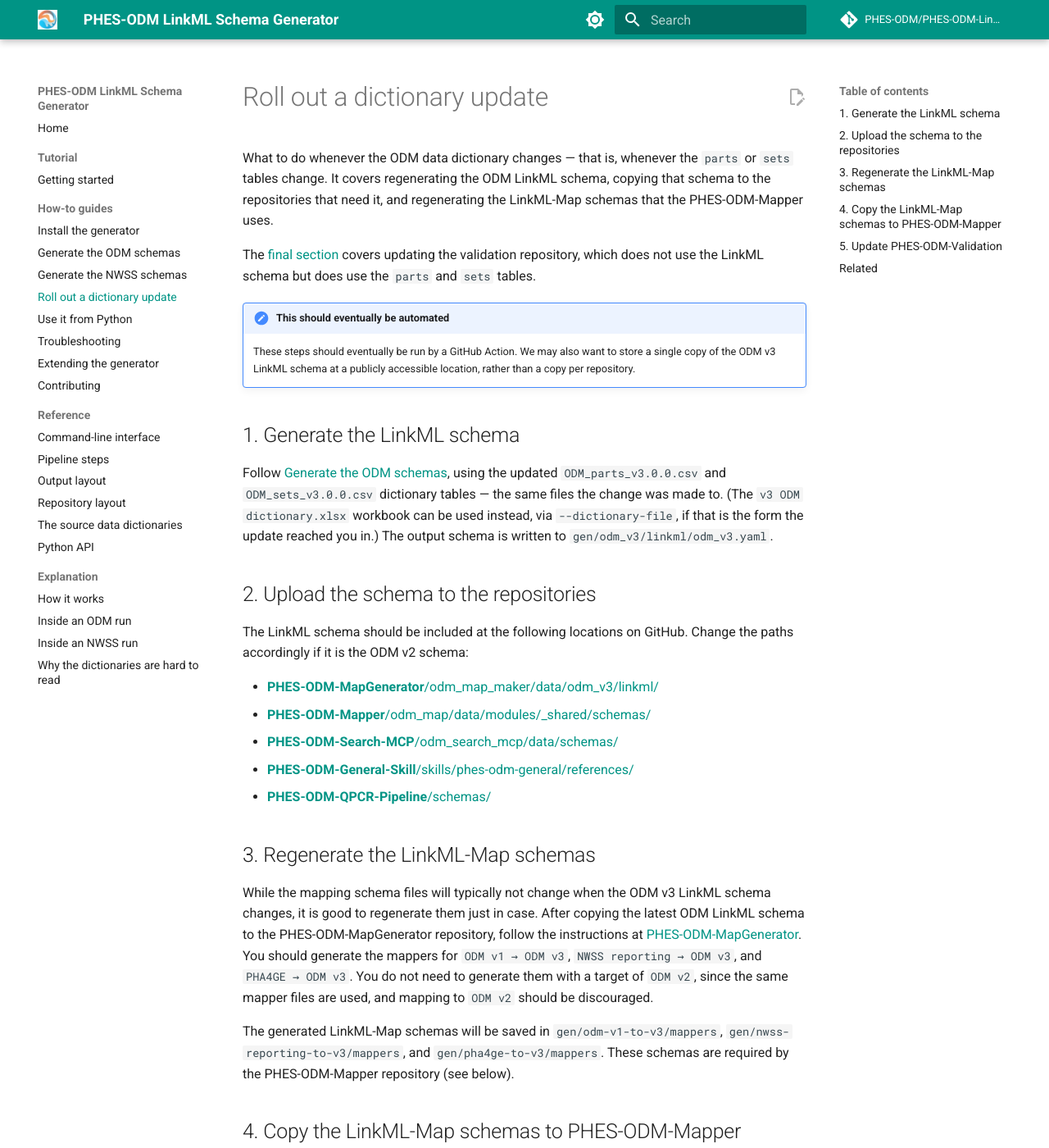
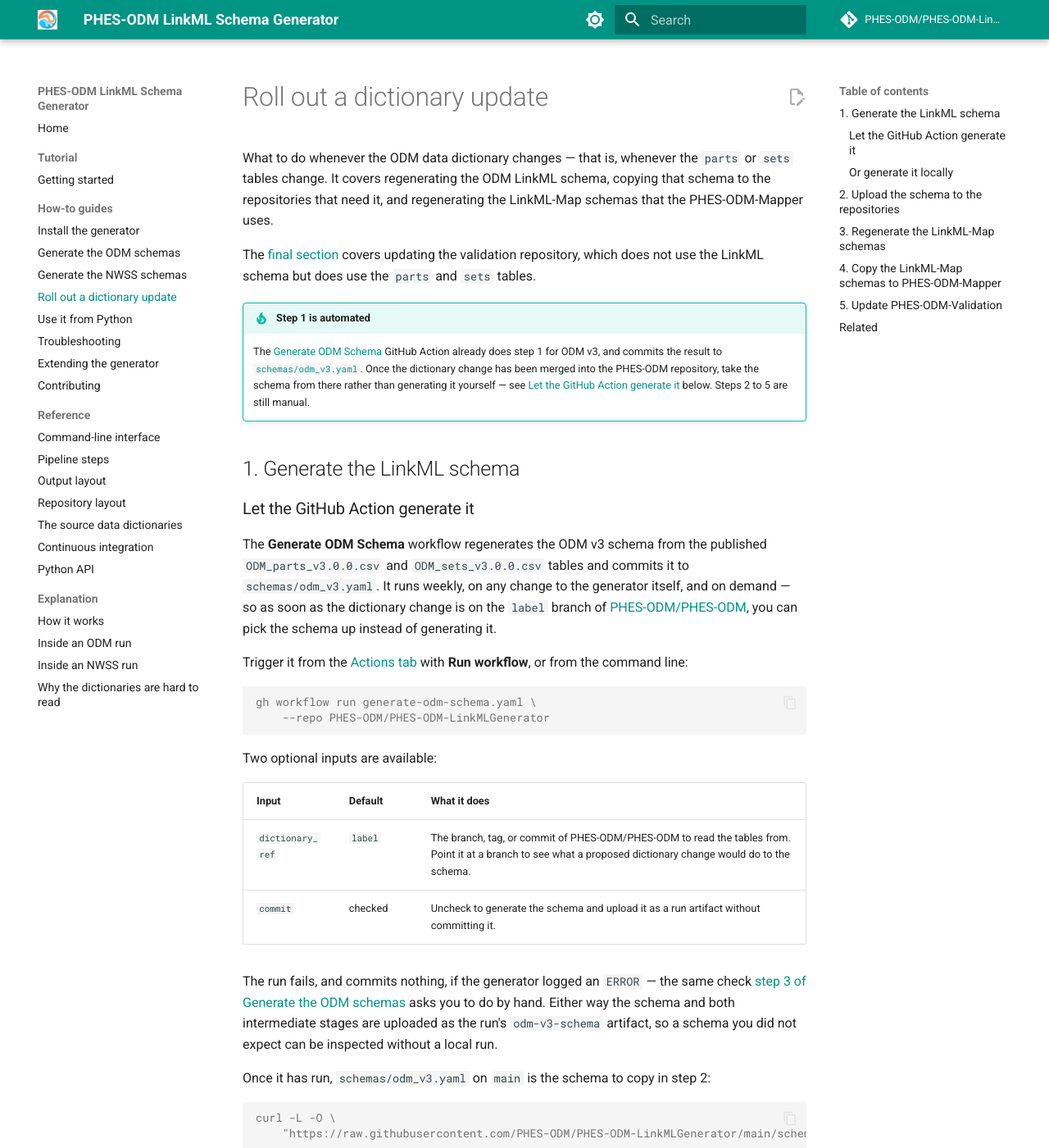
Before and after one commit to PHES-ODM/PHES-ODM-LinkMLGenerator, an MkDocs documentation site: the page built from docs/how-to/dictionary-workflow.md, in a window 1280 px wide and 1400 px high. Shown: the whole window at 82% size. Built offline with MkDocs 1.6.1 and Material for MkDocs 9.7.7, drawn with Linux system fonts in a browser that asks for light colours; comment, search, counter and statistics services are not loaded; some of the changed text lies outside the part shown.

Commit message:
Added Github Action generate-odm-schema.yaml: Automatically generates the ODM v3 LinkML schema

````diff
--- a/docs/how-to/dictionary-workflow.md
+++ b/docs/how-to/dictionary-workflow.md
@@ -9,19 +9,66 @@
 validation repository, which does not use the LinkML schema but does use the
 `parts` and `sets` tables.
 
-!!! note "This should eventually be automated"
+!!! tip "Step 1 is automated"
 
-    These steps should eventually be run by a GitHub Action. We may also want
-    to store a single copy of the ODM v3 LinkML schema at a publicly accessible
-    location, rather than a copy per repository.
+    The
+    [Generate ODM Schema](https://github.com/PHES-ODM/PHES-ODM-LinkMLGenerator/actions/workflows/generate-odm-schema.yaml)
+    GitHub Action already does step 1 for ODM v3, and commits the result to
+    [`schemas/odm_v3.yaml`](https://github.com/PHES-ODM/PHES-ODM-LinkMLGenerator/blob/main/schemas/odm_v3.yaml).
+    Once the dictionary change has been merged into the PHES-ODM repository,
+    take the schema from there rather than generating it yourself — see
+    [Let the GitHub Action generate it](#let-the-github-action-generate-it)
+    below. Steps 2 to 5 are still manual.
 
 ## 1. Generate the LinkML schema
 
-Follow [Generate the ODM schemas](generate-odm-schemas.md), using the updated
-`ODM_parts_v3.0.0.csv` and `ODM_sets_v3.0.0.csv` dictionary tables — the same
-files the change was made to. (The `v3 ODM dictionary.xlsx` workbook can be used
-instead, via `--dictionary-file`, if that is the form the update reached you
-in.) The output schema is written to `gen/odm_v3/linkml/odm_v3.yaml`.
+### Let the GitHub Action generate it
+
+The **Generate ODM Schema** workflow regenerates the ODM v3 schema from the
+published `ODM_parts_v3.0.0.csv` and `ODM_sets_v3.0.0.csv` tables and commits it
+to `schemas/odm_v3.yaml`. It runs weekly, on any change to the generator itself,
+and on demand — so as soon as the dictionary change is on the `label` branch of
+[PHES-ODM/PHES-ODM](https://github.com/PHES-ODM/PHES-ODM/tree/label/dictionary-tables),
+you can pick the schema up instead of generating it.
+
+Trigger it from the
+[Actions tab](https://github.com/PHES-ODM/PHES-ODM-LinkMLGenerator/actions/workflows/generate-odm-schema.yaml)
+with **Run workflow**, or from the command line:
+
+```console
+gh workflow run generate-odm-schema.yaml \
+    --repo PHES-ODM/PHES-ODM-LinkMLGenerator
+```
+
+Two optional inputs are available:
+
+| Input | Default | What it does |
+| --- | --- | --- |
+| `dictionary_ref` | `label` | The branch, tag, or commit of PHES-ODM/PHES-ODM to read the tables from. Point it at a branch to see what a proposed dictionary change would do to the schema. |
+| `commit` | checked | Uncheck to generate the schema and upload it as a run artifact without committing it. |
+
+The run fails, and commits nothing, if the generator logged an `ERROR` — the
+same check [step 3 of Generate the ODM schemas](generate-odm-schemas.md) asks
+you to do by hand. Either way the schema and both intermediate stages are
+uploaded as the run's `odm-v3-schema` artifact, so a schema you did not expect
+can be inspected without a local run.
+
+Once it has run, `schemas/odm_v3.yaml` on `main` is the schema to copy in step
+2:
+
+```console
+curl -L -O \
+    "https://raw.githubusercontent.com/PHES-ODM/PHES-ODM-LinkMLGenerator/main/schemas/odm_v3.yaml"
+```
+
+### Or generate it locally
+
+Needed for ODM v2, and for a dictionary change that is not on the `label`
+branch yet. Follow [Generate the ODM schemas](generate-odm-schemas.md), using
+the updated `ODM_parts_v3.0.0.csv` and `ODM_sets_v3.0.0.csv` dictionary tables —
+the same files the change was made to. (The `v3 ODM dictionary.xlsx` workbook can
+be used instead, via `--dictionary-file`, if that is the form the update reached
+you in.) The output schema is written to `gen/odm_v3/linkml/odm_v3.yaml`.
 
 ## 2. Upload the schema to the repositories
 
@@ -85,6 +132,8 @@
 
 - [Generate the ODM schemas](generate-odm-schemas.md) — the generation step in
   full, including where the published dictionary tables live
+- [Continuous integration](../reference/continuous-integration.md) — the
+  **Generate ODM Schema** workflow, and the other three workflows
 - [The source data dictionaries](../reference/data-dictionaries.md) — which
   tables and columns a dictionary change can affect
 - [Troubleshooting](troubleshooting.md) — when the regenerated schema is not
--- a/mkdocs.yml
+++ b/mkdocs.yml
@@ -110,6 +110,7 @@
       - Output layout: reference/output-layout.md
       - Repository layout: reference/repository-layout.md
       - The source data dictionaries: reference/data-dictionaries.md
+      - Continuous integration: reference/continuous-integration.md
       - Python API: reference/api.md
   - Explanation:
       - How it works: explanation/how-it-works.md
````
Also changed, not shown: README.md (+21 -0 lines), docs/reference/continuous-integration.md (added, +127 -0 lines), docs/reference/repository-layout.md (+11 -1 lines), schemas/README.md (added, +27 -0 lines), 1 other file.
